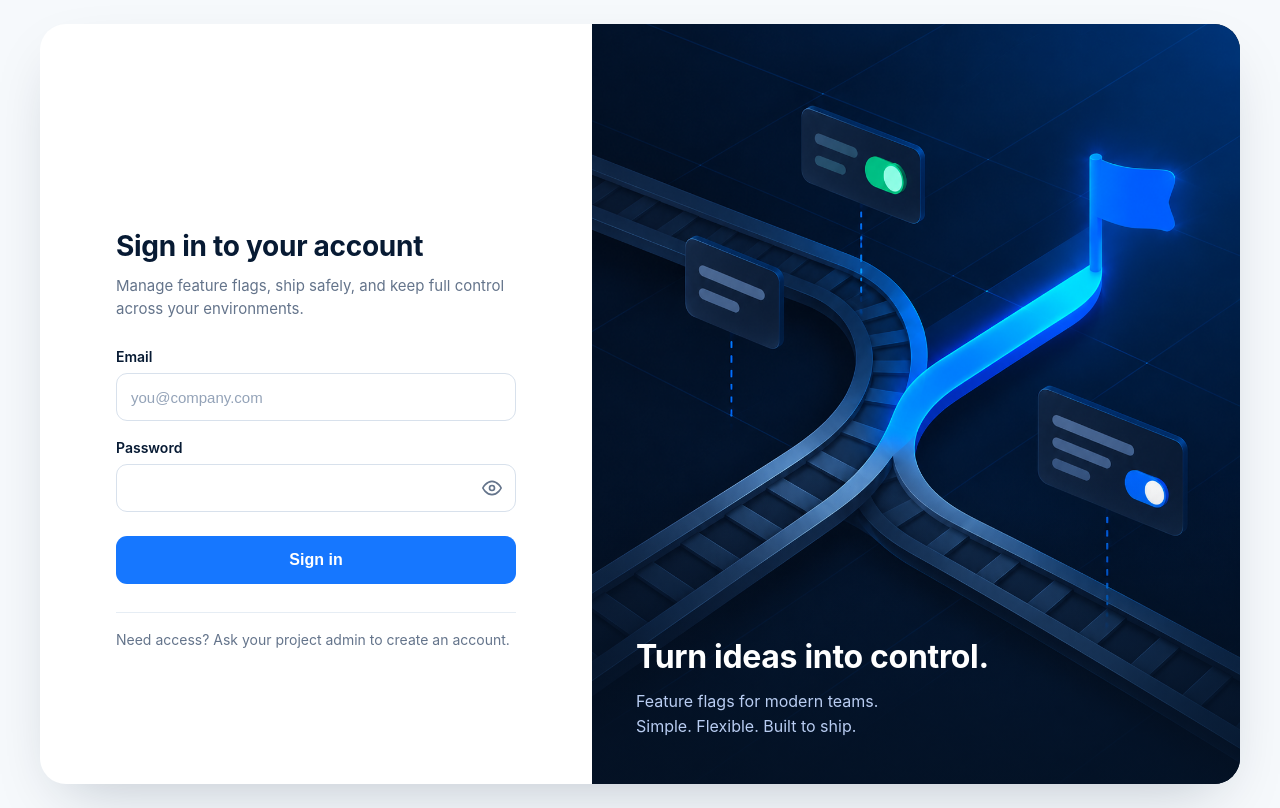
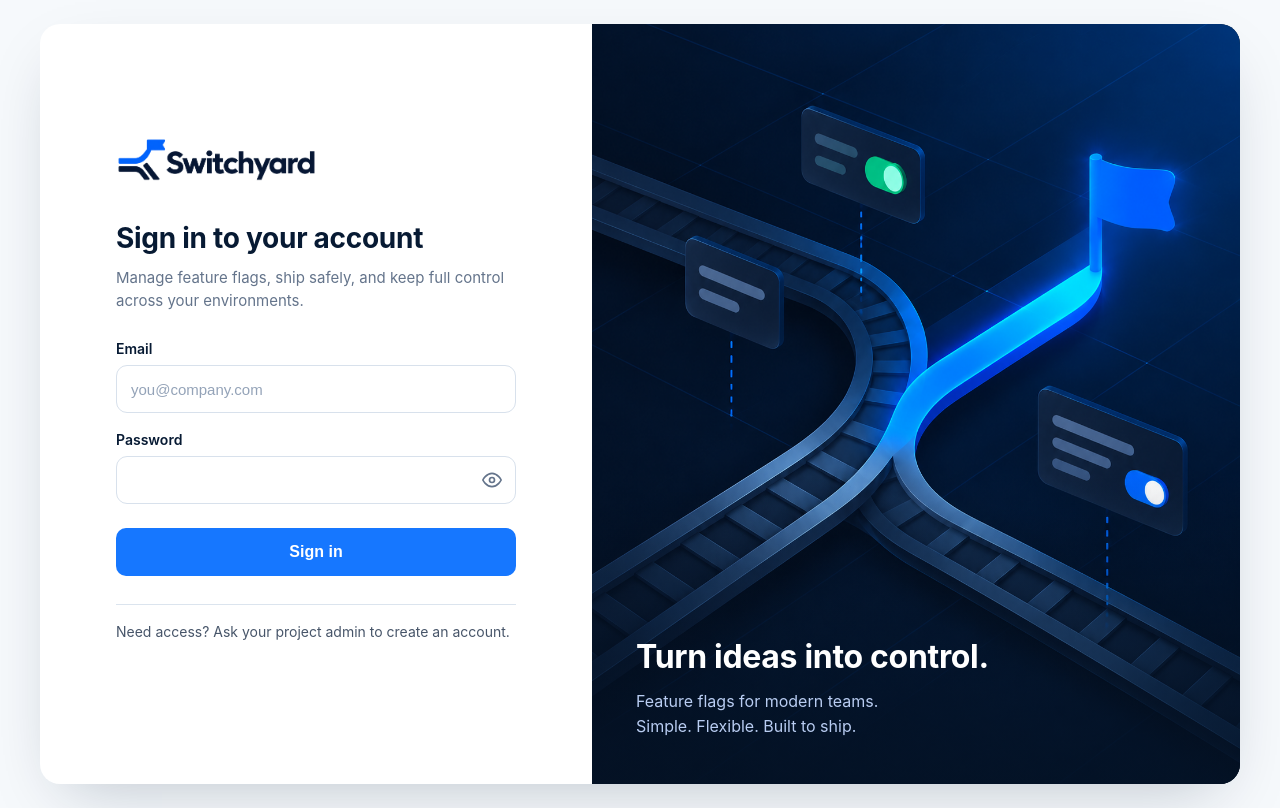
Before and after one commit to 0xkhingx/switchyard, a Next.js app in the folder dashboard/: page /login in a window 1280 px wide. Built offline with nearby package versions, Linux system fonts and the light colour scheme; no server answers.

Commit message:
Login polish: transparent logo, white autofill-proof fields, tighter radii, contrast, optical nudge

```diff
--- a/dashboard/app/login/login.module.css
+++ b/dashboard/app/login/login.module.css
@@ -14,7 +14,7 @@
   display: grid;
   grid-template-columns: 46% 54%;
   background: #fff;
-  border-radius: 26px;
+  border-radius: 20px;
   overflow: hidden;
   box-shadow: 0 24px 64px -24px rgba(7, 26, 51, 0.25);
 }
@@ -35,10 +35,7 @@
 }
 
 .logo {
-  /* The lockup ships on a black background; lighten drops the black
-     against white while keeping the blue/navy artwork intact. */
-  mix-blend-mode: lighten;
-  height: 44px;
+  height: 56px;
   width: auto;
   display: block;
 }
@@ -103,6 +100,14 @@
 
 .input::placeholder {
   color: #94a3b8;
+}
+
+/* Browsers paint autofilled fields pale blue, which reads as disabled.
+   Keep our own white field + border while leaving the manager functional. */
+.input:-webkit-autofill {
+  -webkit-box-shadow: 0 0 0 100px #fff inset;
+  -webkit-text-fill-color: var(--navy);
+  caret-color: var(--navy);
 }
 
 .input:hover {
@@ -175,7 +180,7 @@
   color: #fff;
   background: var(--accent);
   border: none;
-  border-radius: 11px;
+  border-radius: 10px;
   cursor: pointer;
   transition: background-color 175ms ease, box-shadow 175ms ease;
 }
@@ -201,14 +206,14 @@
 .divider {
   margin: 28px 0 0;
   border: none;
-  border-top: 1px solid #e6edf4;
+  border-top: 1px solid #dbe4ee;
 }
 
 .helper {
   margin: 16px 0 0;
   font-size: 14px;
   line-height: 1.6;
-  color: var(--muted);
+  color: #475569;
 }
 
 /* ---- Right: art side ---- */
@@ -254,6 +259,14 @@
 
 /* ---- Responsive ---- */
 
+@media (min-width: 900px) {
+  /* Optical nudge: the group reads better sitting a touch above
+     mathematical center once the logo anchors the top. */
+  .formInner {
+    transform: translateY(-14px);
+  }
+}
+
 @media (max-width: 899px) {
   .card {
     grid-template-columns: 1fr;
--- a/dashboard/app/login/page.tsx
+++ b/dashboard/app/login/page.tsx
@@ -16,8 +16,8 @@ export default function LoginPage() {
             <Image
               src="/logo-lockup.png"
               alt="Switchyard"
-              width={220}
-              height={48}
+              width={260}
+              height={73}
               priority
               className={styles.logo}
             />
```
Also changed, not shown: dashboard/public/logo-lockup.png.
